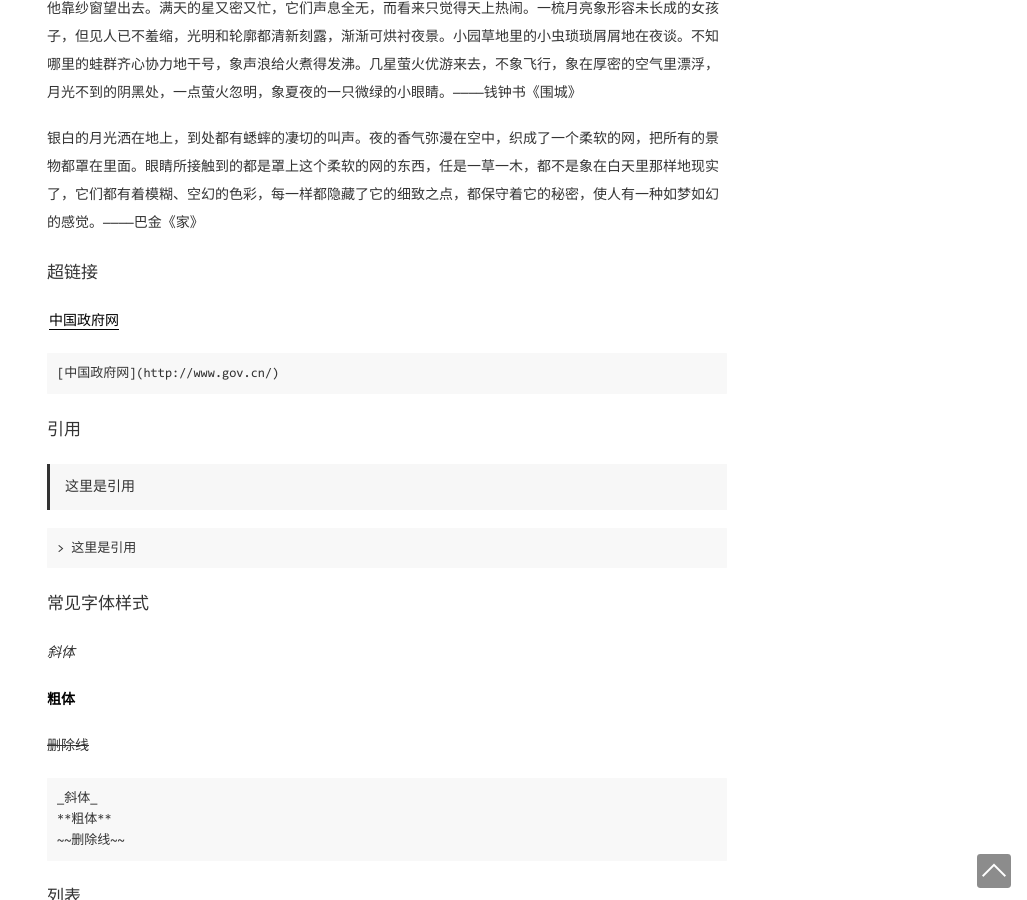
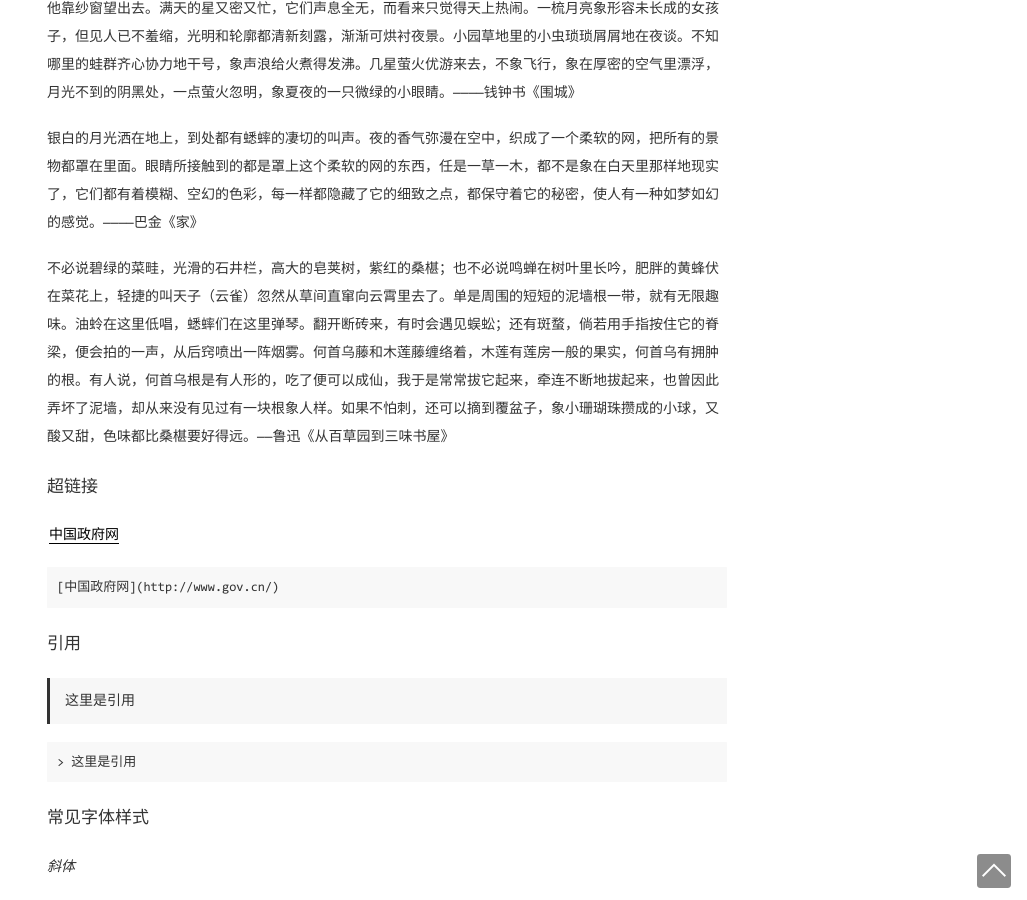
Before and after one commit to acabin/acabin.github.io, a Jekyll site: the page built from _posts/2022-5-15-布局参考.md, in a window 1280 px wide and 900 px high, scrolled down 766 px. Shown: the whole window, without its empty margins (253-1280 px from the left). Built offline with Jekyll 4.4.1, drawn with Linux system fonts in a browser that asks for light colours; formulas are drawn with MathJax 3.

Commit message:
Update 2022-5-15-布局参考.md

```diff
--- a/_posts/2022-5-15-布局参考.md
+++ b/_posts/2022-5-15-布局参考.md
@@ -33,6 +33,8 @@ extMath: true
 他靠纱窗望出去。满天的星又密又忙，它们声息全无，而看来只觉得天上热闹。一梳月亮象形容未长成的女孩子，但见人已不羞缩，光明和轮廓都清新刻露，渐渐可烘衬夜景。小园草地里的小虫琐琐屑屑地在夜谈。不知哪里的蛙群齐心协力地干号，象声浪给火煮得发沸。几星萤火优游来去，不象飞行，象在厚密的空气里漂浮，月光不到的阴黑处，一点萤火忽明，象夏夜的一只微绿的小眼睛。————钱钟书《围城》
 
 银白的月光洒在地上，到处都有蟋蟀的凄切的叫声。夜的香气弥漫在空中，织成了一个柔软的网，把所有的景物都罩在里面。眼睛所接触到的都是罩上这个柔软的网的东西，任是一草一木，都不是象在白天里那样地现实了，它们都有着模糊、空幻的色彩，每一样都隐藏了它的细致之点，都保守着它的秘密，使人有一种如梦如幻的感觉。————巴金《家》
+
+不必说碧绿的菜畦，光滑的石井栏，高大的皂荚树，紫红的桑椹；也不必说鸣蝉在树叶里长吟，肥胖的黄蜂伏在菜花上，轻捷的叫天子（云雀）忽然从草间直窜向云霄里去了。单是周围的短短的泥墙根一带，就有无限趣味。油蛉在这里低唱，蟋蟀们在这里弹琴。翻开断砖来，有时会遇见蜈蚣；还有斑蝥，倘若用手指按住它的脊梁，便会拍的一声，从后窍喷出一阵烟雾。何首乌藤和木莲藤缠络着，木莲有莲房一般的果实，何首乌有拥肿的根。有人说，何首乌根是有人形的，吃了便可以成仙，我于是常常拔它起来，牵连不断地拔起来，也曾因此弄坏了泥墙，却从来没有见过有一块根象人样。如果不怕刺，还可以摘到覆盆子，象小珊瑚珠攒成的小球，又酸又甜，色味都比桑椹要好得远。——鲁迅《从百草园到三味书屋》
 
 ## 超链接
 
```
